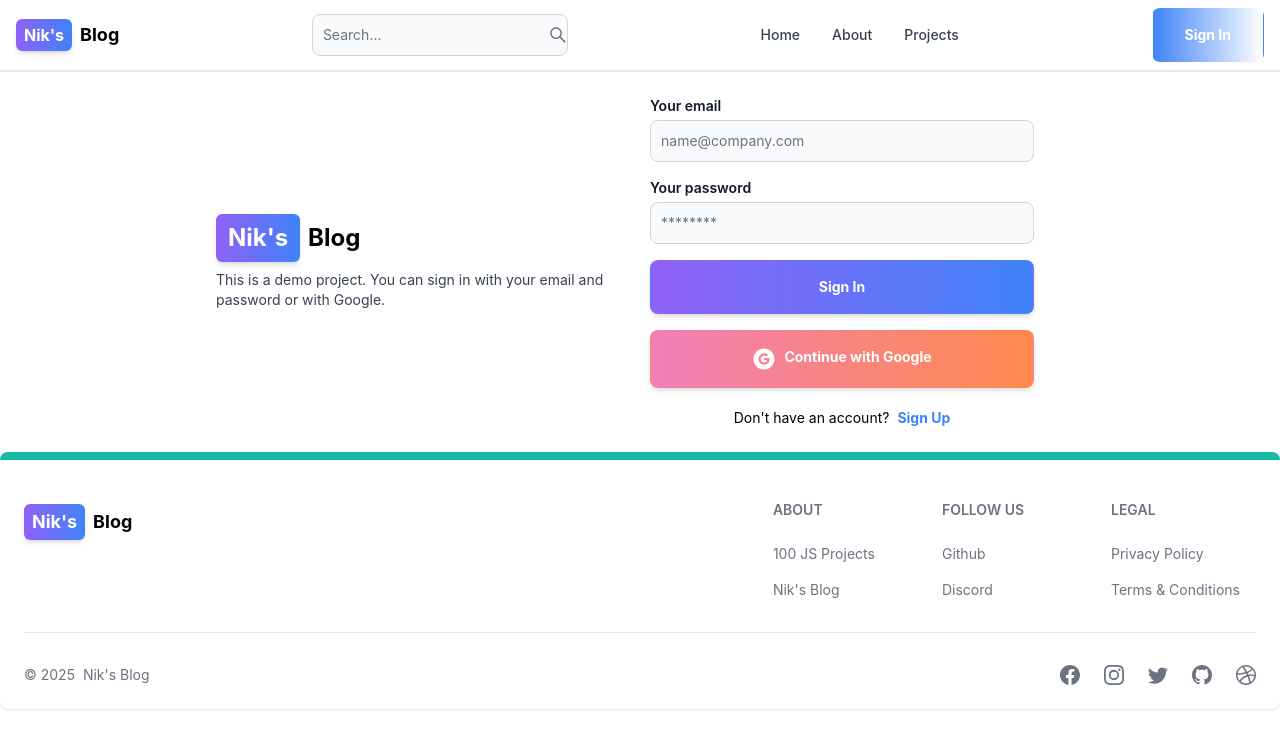
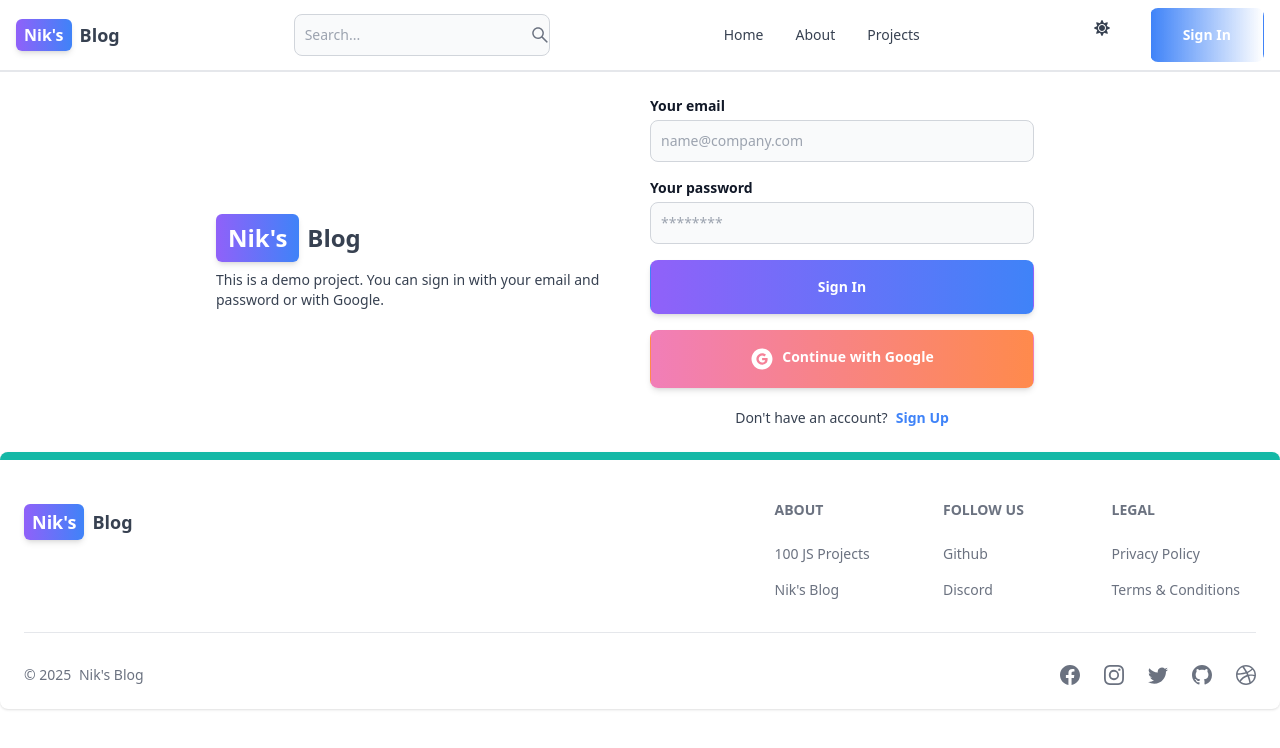
Before and after one commit to Nikhil-953/mern-blog, a React (Vite) app in the folder client/: page /sign-in in a window 1280 px wide. Shown: the top 748 px of the page. Built offline with nearby package versions, Linux system fonts and the light colour scheme; no server answers.

Commit message:
complete dark mode functionality

```diff
--- a/client/src/components/Header.jsx
+++ b/client/src/components/Header.jsx
@@ -1,15 +1,17 @@
-import { Button, Navbar, NavbarCollapse, Dropdown, TextInput, Avatar } from "flowbite-react";
-import React from "react";
+import { Button, Navbar, Dropdown, TextInput, Avatar } from "flowbite-react";
+
 import { Link, useLocation } from "react-router-dom";
 import { AiOutlineSearch } from "react-icons/ai";
 import "flowbite/dist/flowbite.min.css";
-import { FaMoon } from "react-icons/fa";
-import { useSelector } from "react-redux";
+import { FaMoon , FaSun} from "react-icons/fa";
+import { useSelector,useDispatch } from "react-redux";
+import { toggleTheme } from "../redux/theme/themeSlice";
 
 const Header = () => {
   const path = useLocation().pathname;
+  const dispatch = useDispatch();
   const { currentUser } = useSelector((state) => state.user || {});
-
+  const { theme } = useSelector((state) => state.theme);
   return (
     <Navbar className="border-b-2 px-4 py-2 flex justify-between items-center">
       {/* Nik's Blog with Gradient */}
@@ -30,8 +32,8 @@ const Header = () => {
       </Button>
 
       <div className="flex gap-2 md:order-2">
-        <button className="w-12 h-10 lg:hidden sm:inline" color="gray" pill>
-          <FaMoon />
+        <button className="w-12 h-10" color="gray" pill onClick={() => dispatch(toggleTheme())}>
+          {theme == 'light' ? <FaSun/>: <FaMoon/>}
         </button>
 
         {currentUser ? (
--- /dev/null
+++ b/client/src/components/ThemeProvider.jsx
@@ -0,0 +1,23 @@
+import { useEffect } from "react";
+import { useSelector } from "react-redux";
+
+export default function ThemeProvider({ children }) {
+  const { theme } = useSelector((state) => state.theme);
+
+  useEffect(() => {
+    // Apply or remove dark mode based on the theme
+    if (theme === "dark") {
+      document.documentElement.classList.add("dark");
+    } else {
+      document.documentElement.classList.remove("dark");
+    }
+  }, [theme]);
+
+  return (
+    <div className={`${theme} min-h-screen`}>
+      <div className="bg-white text-gray-700 dark:text-gray-200 dark:bg-gray-900 min-h-screen">
+        {children}
+      </div>
+    </div>
+  );
+}
--- a/client/src/index.css
+++ b/client/src/index.css
@@ -1,3 +1,13 @@
 @tailwind base;
 @tailwind components;
 @tailwind utilities;
+
+html, body, #root {
+    background-color: white;
+    color: #374151; /* Default text color for light mode */
+  }
+
+  html.dark, body.dark, #root.dark {
+    background-color: #1a202c; /* Dark mode background */
+    color: #e5e7eb; /* Light text for dark mode */
+  }
--- a/client/src/main.jsx
+++ b/client/src/main.jsx
@@ -1,16 +1,18 @@
-import React from 'react';
-import { createRoot } from 'react-dom/client';
-import './index.css';
-import App from './App.jsx';
-import 'flowbite/dist/flowbite.css';
-import { store, persistor } from './redux/store.js'; // ✅ Import persistor
-import { Provider } from 'react-redux';
-import { PersistGate } from 'redux-persist/integration/react';
+import React from "react";
+import ReactDOM from "react-dom/client";
+import App from "./App.jsx";
+import "./index.css";
+import { store, persistor } from "./redux/store.js";
+import { Provider } from "react-redux";
+import { PersistGate } from "redux-persist/integration/react";
+import ThemeProvider from "./components/ThemeProvider.jsx"; // ✅ Correct path
 
-createRoot(document.getElementById('root')).render(
-  <Provider store={store}> {/* ✅ Provider wraps the entire app */}
-    <PersistGate loading={null} persistor={persistor}> {/* ✅ PersistGate inside Provider */}
-      <App />
+ReactDOM.createRoot(document.getElementById("root")).render(
+  <Provider store={store}>
+    <PersistGate loading={null} persistor={persistor}>
+      <ThemeProvider>
+        <App />
+      </ThemeProvider>
     </PersistGate>
   </Provider>
 );
--- a/client/src/redux/store.js
+++ b/client/src/redux/store.js
@@ -1,31 +1,28 @@
 // src/redux/store.js
-import { combineReducers, configureStore } from '@reduxjs/toolkit';
-import userReducer from './user/userSlice';
-import { persistReducer,persistStore } from 'redux-persist';
-import storage from 'redux-persist/lib/storage';
-
-
+import { combineReducers, configureStore } from "@reduxjs/toolkit";
+import userReducer from "./user/userSlice";
+import themeReducer from "./theme/themeSlice"; // Add theme reducer if necessary
+import { persistReducer, persistStore } from "redux-persist";
+import storage from "redux-persist/lib/storage"; // ✅ Only one import here
 
 const rootReducers = combineReducers({
   user: userReducer,
+  theme: themeReducer, // Add this if you have a theme reducer, else remove it
 });
 
 const persistConfig = {
-    key: 'root',
-    storage,
-    version: 1,
+  key: "root",
+  storage,
+  version: 1,
 };
 
 const persistedReducer = persistReducer(persistConfig, rootReducers);
 
-
 export const store = configureStore({
-    reducer: persistedReducer,
-    middleware: (getDefaultMiddleware) =>
+  reducer: persistedReducer,
+  middleware: (getDefaultMiddleware) =>
     getDefaultMiddleware({ serializableCheck: false }),
-  devTools: process.env.NODE_ENV !== 'production', // DevTools enabled in dev mode
+  devTools: process.env.NODE_ENV !== "production", // DevTools enabled in dev mode
 });
 
-// export default store;
-
 export const persistor = persistStore(store);
--- /dev/null
+++ b/client/src/redux/theme/themeSlice.js
@@ -0,0 +1,22 @@
+import { createSlice } from "@reduxjs/toolkit";
+
+// Load the theme from localStorage if available
+const storedTheme = localStorage.getItem("theme");
+
+const initialState = {
+  theme: storedTheme || "light", // ✅ Use stored theme if available
+};
+
+const themeSlice = createSlice({
+  name: "theme",
+  initialState,
+  reducers: {
+    toggleTheme: (state) => {
+      state.theme = state.theme === "light" ? "dark" : "light";
+      localStorage.setItem("theme", state.theme); // ✅ Save theme to localStorage
+    },
+  },
+});
+
+export const { toggleTheme } = themeSlice.actions;
+export default themeSlice.reducer;
```
